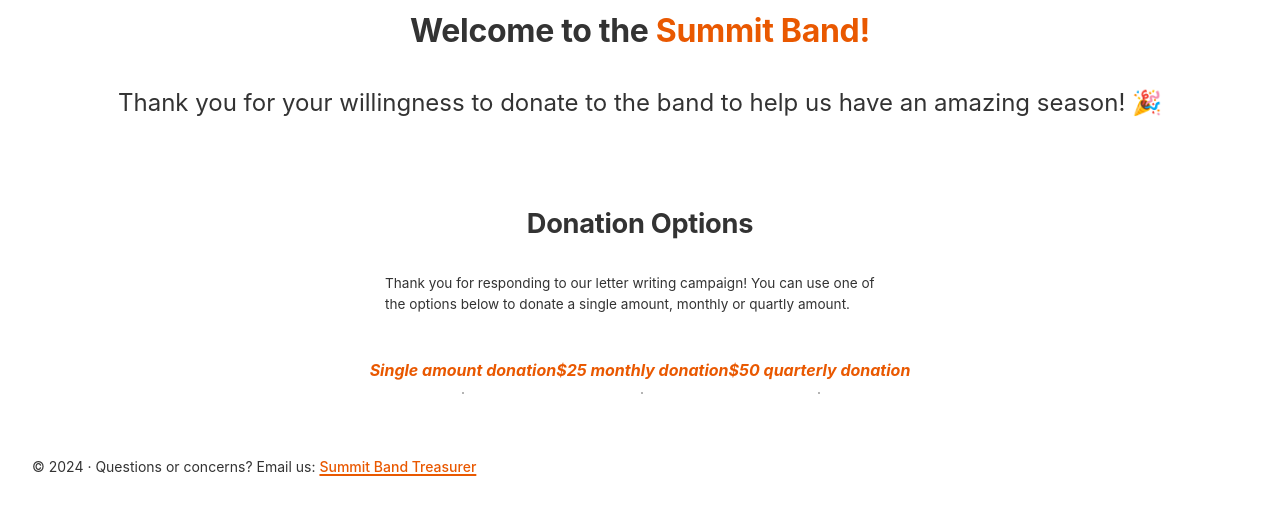
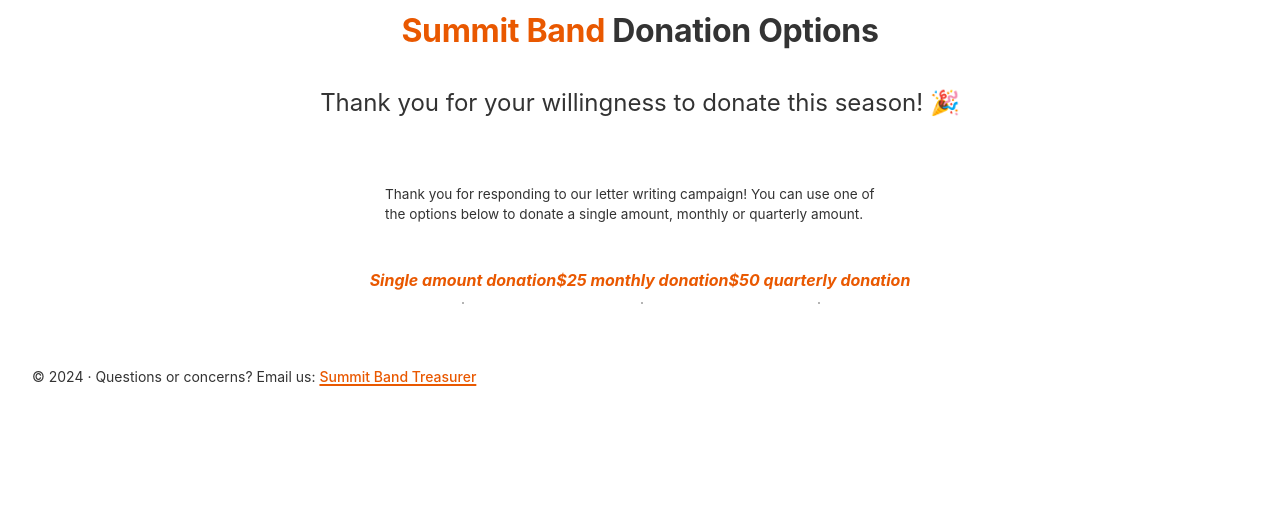
Before and after one commit to daynewright/summit-stripe, a Gatsby site: page /letter-writing in a window 1280 px wide. Shown: the part 146-660 px from the top of the page. Built offline with nearby package versions, Linux system fonts and the light colour scheme; Gatsby itself is replaced by a stand-in of ours.

Commit message:
update text

```diff
--- a/src/pages/letter-writing.js
+++ b/src/pages/letter-writing.js
@@ -23,12 +23,11 @@ const IndexPage = () => {
           style={{ marginBottom: `var(--space-3)` }}
         />
         <h1>
-          Welcome to the <b>Summit Band!</b>
+          <b>Summit Band</b> Donation Options
         </h1>
         <p className={styles.intro}>
           <br />
-          Thank you for your willingness to donate to the band to help us have
-          an amazing season! 🎉
+          Thank you for your willingness to donate this season! 🎉
         </p>
         <div
           style={{
@@ -42,11 +41,10 @@ const IndexPage = () => {
       </div>
       <div className={styles.container}>
         <div className={styles.sectionContainer}>
-          <h1>Donation Options</h1>
           <p>
             Thank you for responding to our letter writing campaign! You can use
             one of the options below to donate a single amount, monthly or
-            quartly amount.
+            quarterly amount.
           </p>
           <div className={styles.sectionButtons}>
             <StripeButton
```
